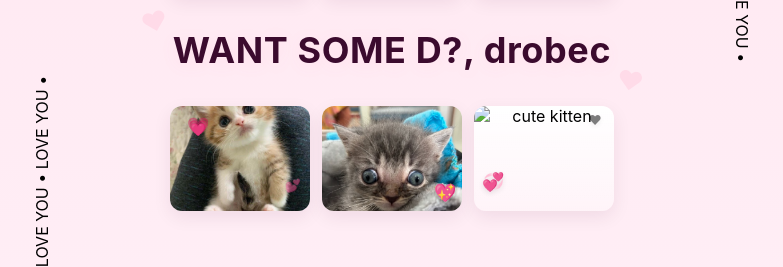
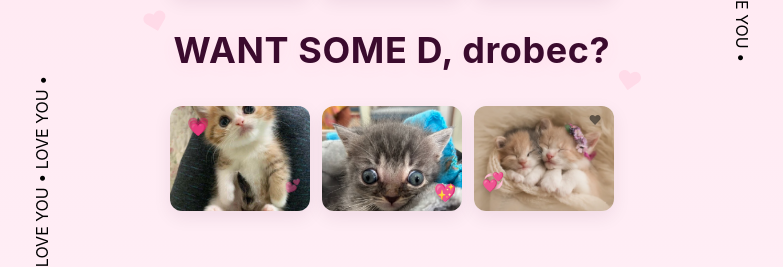
Before and after one commit to FPAH/FPAH.github.io, a plain HTML site: page index.html in a window 1280 px wide. Shown: the part 331-598 px from the top of the page, without its empty margins (248-1031 px from the left). Drawn offline with Linux system fonts and the light colour scheme.

Commit message:
Update index.html

```diff
--- a/index.html
+++ b/index.html
@@ -207,7 +207,7 @@
       </div>
 
       <div class="img-wrap">
-        <img src="cutekitties/cute2.jpg" alt="cute kitten"/>
+        <img src="cutekitties/cute2.webp" alt="cute kitten"/>
         <div class="heart" style="left:30%; top:6%">💖</div>
         <div class="heart small" style="right:6%; top:48%">❤</div>
       </div>
@@ -220,7 +220,7 @@
     </div>
 
     <div class="center-decor">
-      <h1>WANT SOME D?, drobec</h1>
+      <h1>WANT SOME D, drobec?</h1>
     </div>
 
     <div class="img-row" aria-hidden="true">
@@ -237,7 +237,7 @@
       </div>
 
       <div class="img-wrap">
-        <img src="cutekitties/cute6.jpg" alt="cute kitten"/>
+        <img src="cutekitties/cute6.webp" alt="cute kitten"/>
         <div class="heart" style="left:6%; bottom:18%">💞</div>
         <div class="heart small" style="right:8%; top:10%">❤</div>
       </div>
```
